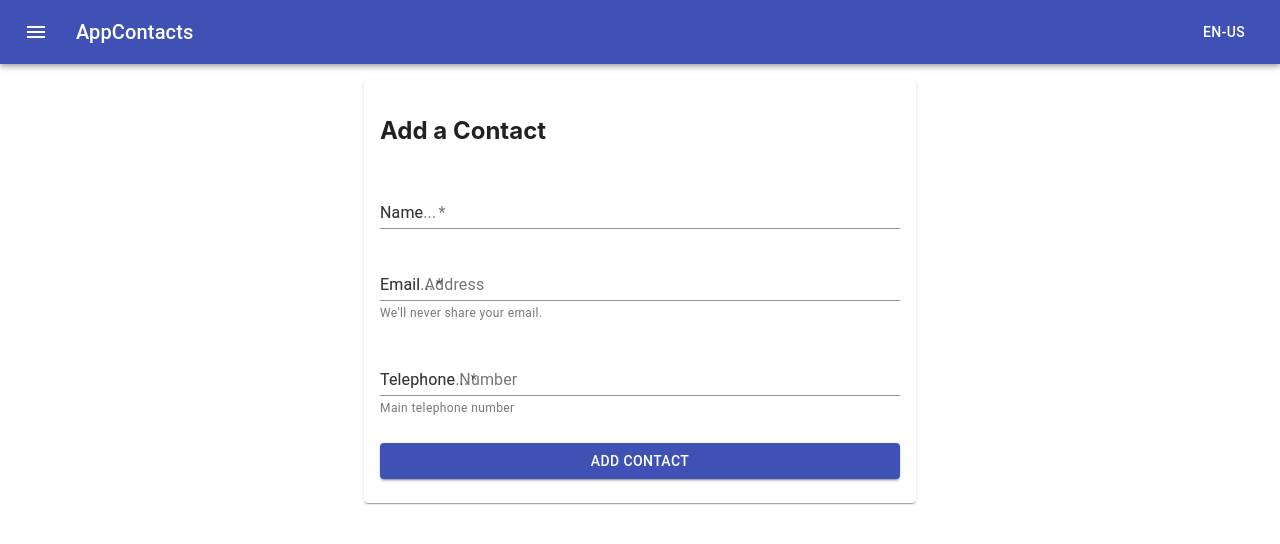
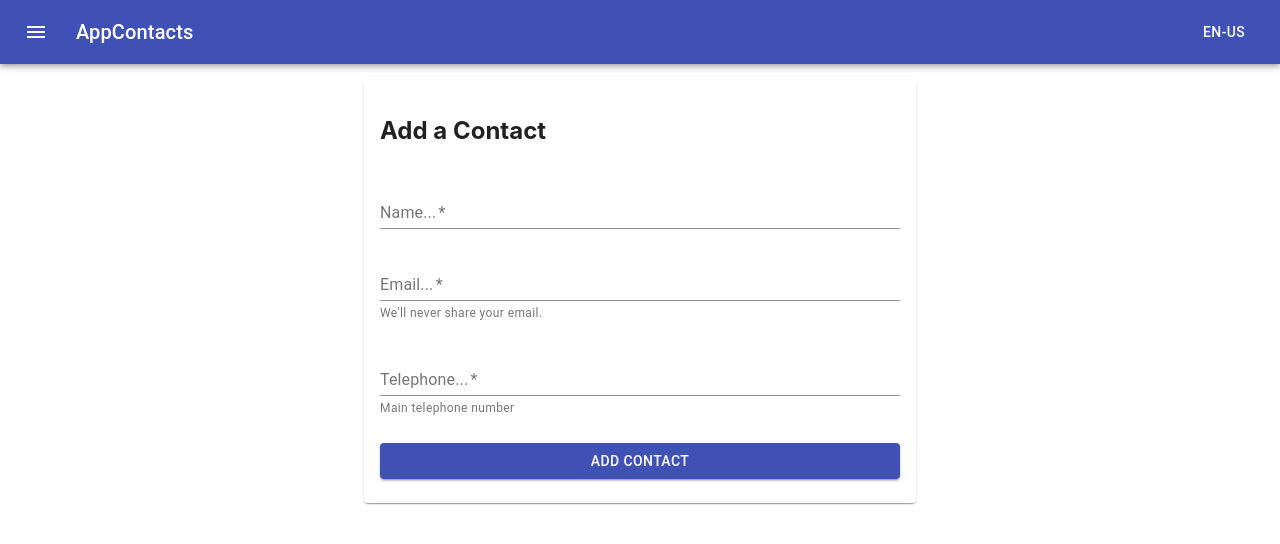
Before and after one commit to MGuillaumeF/appcontacts-react, a React (Create React App) app: page /#/add in a window 1280 px wide. Shown: the top 544 px of the page. Built offline with nearby package versions, Linux system fonts and the light colour scheme.

Commit message:
clean code and add form management

```diff
--- a/src/components/contact-components/contact-form/ContactForm.tsx
+++ b/src/components/contact-components/contact-form/ContactForm.tsx
@@ -2,33 +2,13 @@ import * as React from 'react';
 import { ContactsConsumer, IContactsContextState } from '../contact-context/ContactContext';
 import { EMPTY_CONTACT } from '../../../ConstantsUtils';
 import Button from '@material-ui/core/Button';
-import TextField from '@material-ui/core/TextField';
-import InputLabel from '@material-ui/core/InputLabel';
-import FormHelperText from '@material-ui/core/FormHelperText';
 import FormControl from '@material-ui/core/FormControl';
 import Paper from '@material-ui/core/Paper';
 import { useTranslation } from 'react-i18next';
 import Container from '@material-ui/core/Container';
 
 import './ContactForm.css'
-
-/**
- * Validation RegExp to display error and refuse bad form
- */
-const inputValidators: any = {
-    name: /^[A-Z][A-Z\-]+$/,
-    email: /^[A-Za-z0-9\-_\.]+@[A-Za-z0-9\-_]+\.[A-Za-z]{2,4}$/,
-    tel: /^(?:\+\d{11})|(?:\d{10})$/
-};
-
-/**
- * Limitation RegExp to limit user input keyboard
- */
-const inputLimitors: any = {
-    name: /^[A-Z\-]*$/,
-    email: /^[A-Za-z0-9\-_\.@]*$/,
-    tel: /^((\+\d{0,11})|(\d{0,10}))$/
-};
+import TextInput from '../../widget/text-input/TextInput';
 
 /**
 * The Contact interface with mandatory id
@@ -52,6 +32,35 @@ export default function ContactForm(props: IContactForm) {
     const { t } = useTranslation();
     // Add contact object in state of form
     const [contact, setContact] = React.useState(EMPTY_CONTACT);
+    const [submited, setSubmited] = React.useState(false);
+
+    const inputs: Array<any> = [
+        {
+            name: 'name',
+            limitor: /^[A-Z\-]*$/,
+            validator: /^[A-Z][A-Z\-]+$/,
+            value: contact.name,
+            onChangeMutation: (value: string) => value.toUpperCase().trim(),
+            onChange: (value: string) => { onChange(value, 'name') }
+        },
+        {
+            name: 'email',
+            limitor: /^[A-Za-z0-9\-_\.@]*$/,
+            validator: /^[A-Za-z0-9\-_\.]+@[A-Za-z0-9\-_]+\.[A-Za-z]{2,4}$/,
+            value: contact.email,
+            message: true,
+            onChange: (value: string) => { onChange(value, 'email') }
+        },
+        {
+            name: 'tel',
+            limitor: /^((\+\d{0,11})|(\d{0,10}))$/,
+            validator: /^(?:\+\d{11})|(?:\d{10})$/,
+            value: contact.tel,
+            message: true,
+            onChange: (value: string) => { onChange(value, 'tel') }
+        }
+    ];
+
     /**
  * Funtion to accept change of Contact form
  * @param value The value of input
@@ -59,11 +68,10 @@ export default function ContactForm(props: IContactForm) {
  */
     const onChange = (value: string, key: string) => {
         let contactUpdated: any = { ...contact };
-        contactUpdated[key] = (key === 'name' ? value.toUpperCase() : value).trim();
-        if (value.length === 0 || isValidChangeInputContent(key, contactUpdated[key])) {
+        contactUpdated[key] = value;
         setContact(contactUpdated);
-        }
     };
+
     /**
      * Function to add contact in context/list
      * @param event The submit event
@@ -75,6 +83,7 @@ export default function ContactForm(props: IContactForm) {
             setContact(EMPTY_CONTACT);
             props.history.push('/');
         }
+        setSubmited(true);
     };
 
     /**
@@ -82,29 +91,11 @@ export default function ContactForm(props: IContactForm) {
      */
     const isValidSubmitForm = () => {
         let result: boolean = true;
-        const keys: Array<string> = Object.keys(inputValidators);
-        for (let i = 0; i < keys.length; i += 1) {
-            result = result && isValidSubmitInputContent(keys[i]);
-        }
+        inputs.forEach((input) => {
+            console.log(result, input.name, contact, input.validator.test(input.value));
+            result = result && input.validator.test(input.value);
+        });
         return result;
-    }
-
-    /**
-     * Function to check validity of inputs content before submit
-     * @param inputKey
-     */
-    const isValidSubmitInputContent = (inputKey: string) => {
-        let contactCopy: any = { ...contact };
-        return inputValidators[inputKey].test(contactCopy[inputKey]);
-    }
-
-    /**
-     * Function to check validity of inputs content before change value of state
-     * @param inputKey
-     * @param value
-     */
-    const isValidChangeInputContent = (inputKey: string, value: string) => {
-        return inputLimitors[inputKey].test(value);
     }
 
     /**
@@ -119,42 +110,24 @@ export default function ContactForm(props: IContactForm) {
                         <Paper className="padding-1">
                             <h2>{t('pages.addContact.title')}</h2>
                             <form noValidate autoComplete="off">
-                                <FormControl fullWidth={true} margin='normal'>
-                                    <InputLabel htmlFor="name">Name</InputLabel>
-                                    <TextField id="name" label={t('pages.addContact.inputs.name.placeholder')}
-                                        required={true}
-                                        className="form-control form-control-lg"
-                                        value={contact.name}
-                                        error={contact.name.length > 0 && !isValidSubmitInputContent('name')}
-                                        onChange={(event) => { onChange(event.target.value, 'name') }}
+                                {inputs.map((input, index) => {
+                                    return (
+                                        <TextInput
+                                            key={index}
+                                            fullWidth={true}
+                                            submited={submited}
+                                            margin='normal'
+                                            label={t(`pages.addContact.inputs.${input.name}.placeholder`)}
+                                            required
+                                            value={input.value}
+                                            onChange={input.onChange}
+                                            limitorPattern={input.limitor}
+                                            validatorPattern={input.validator}
+                                            onChangeMutation={input.onChangeMutation}
+                                            message={input.message ? { info: t(`pages.addContact.inputs.${input.name}.help-message`), error: t(`pages.addContact.inputs.${input.name}.error-message`) } : undefined}
                                         />
-                                </FormControl>
-                                <FormControl fullWidth={true} margin='normal'>
-                                    <InputLabel htmlFor="email">Email Address</InputLabel>
-                                    <TextField id="email" label={t('pages.addContact.inputs.email.placeholder')}
-                                        required={true}
-                                        className="form-control form-control-lg"
-                                        value={contact.email}
-                                        error={contact.email.length > 0 && !isValidSubmitInputContent('email')}
-                                        onChange={(event) => { onChange(event.target.value, 'email') }}
-                                    />
-                                    <FormHelperText id="email-helper-text" error={contact.email.length > 0 && !isValidSubmitInputContent('email')} >
-                                        {contact.email.length > 0 && !isValidSubmitInputContent('email') ? t('pages.addContact.inputs.email.error-message') : t('pages.addContact.inputs.email.help-message')}
-                                    </FormHelperText>
-                                </FormControl>
-                                <FormControl fullWidth={true} margin='normal'>
-                                    <InputLabel htmlFor="telephone">Telephone Number</InputLabel>
-                                    <TextField id="telephone" label={t('pages.addContact.inputs.tel.placeholder')}
-                                        required={true}
-                                        className="form-control form-control-lg"
-                                        value={contact.tel}
-                                        error={contact.tel.length > 0 && !isValidSubmitInputContent('tel')}
-                                        onChange={(event) => { onChange(event.target.value, 'tel') }}
-                                    />
-                                    <FormHelperText id="tel-helper-text" error={contact.tel.length > 0 && !isValidSubmitInputContent('tel')} >
-                                        {contact.tel.length > 0 && !isValidSubmitInputContent('tel') ? t('pages.addContact.inputs.tel.error-message') : t('pages.addContact.inputs.tel.help-message')}
-                                    </FormHelperText>
-                                </FormControl>
+                                    );
+                                })}
                                 <FormControl fullWidth={true} margin='normal'>
                                     <Button
                                         variant="contained"
--- /dev/null
+++ b/src/components/widget/text-input/TextInput.tsx
@@ -0,0 +1,66 @@
+import * as React from 'react';
+import TextField from '@material-ui/core/TextField';
+import FormHelperText from '@material-ui/core/FormHelperText';
+import FormControl from '@material-ui/core/FormControl';
+
+export interface ITextInputProps {
+    fullWidth: boolean,
+    submited : boolean,
+    label: string,
+    margin?: "none" | "dense" | "normal",
+    required?: boolean,
+    value: string,
+    message?: { info?: string, error?: string },
+    limitorPattern?: RegExp,
+    validatorPattern?: RegExp,
+    onChangeMutation?: Function,
+    onChange : Function
+}
+
+export default function TextInput(props: ITextInputProps) {
+    const [state, setState] = React.useState(props.value);
+    /**
+     * Funtion to accept change of Contact form
+     * @param value The value of input
+     */
+    const onChange = (value: string) => {
+        let nValue: string = value;
+        if (props.onChangeMutation) {
+            nValue = props.onChangeMutation(value);
+        }
+        if (!props.limitorPattern || nValue.length === 0 || isValidChangeInputContent(nValue)) {
+            setState(nValue);
+            props.onChange(nValue);
+        }
+    };
+
+    /**
+     * Function to check validity of inputs content before submit
+     */
+    const isValidSubmitInputContent = () => {
+        return !props.validatorPattern || props.validatorPattern.test(state);
+    }
+
+    /**
+     * Function to check validity of inputs content before change value of state
+     * @param value
+     */
+    const isValidChangeInputContent = (value: string) => {
+        return !props.limitorPattern || props.limitorPattern.test(value);
+    }
+
+    return (
+        <FormControl fullWidth={props.fullWidth} margin={props.margin}>
+            <TextField label={props.label}
+                required={props.required}
+                value={state}
+                error={props.submited && !isValidSubmitInputContent()}
+                onChange={(event) => { onChange(event.target.value) }}
+            />
+            {props.message ?
+                <FormHelperText id="email-helper-text" error={props.submited && !isValidSubmitInputContent()} >
+                    {props.submited && !isValidSubmitInputContent() ? props.message.error || props.message.info || '' : props.message.info || ''}
+                </FormHelperText> : null}
+        </FormControl>
+    );
+}
```
Also changed, not shown: src/components/contact-components/contact/Contact.tsx (+2 -5 lines). Lines whose indentation alone changed are shown as unchanged.
